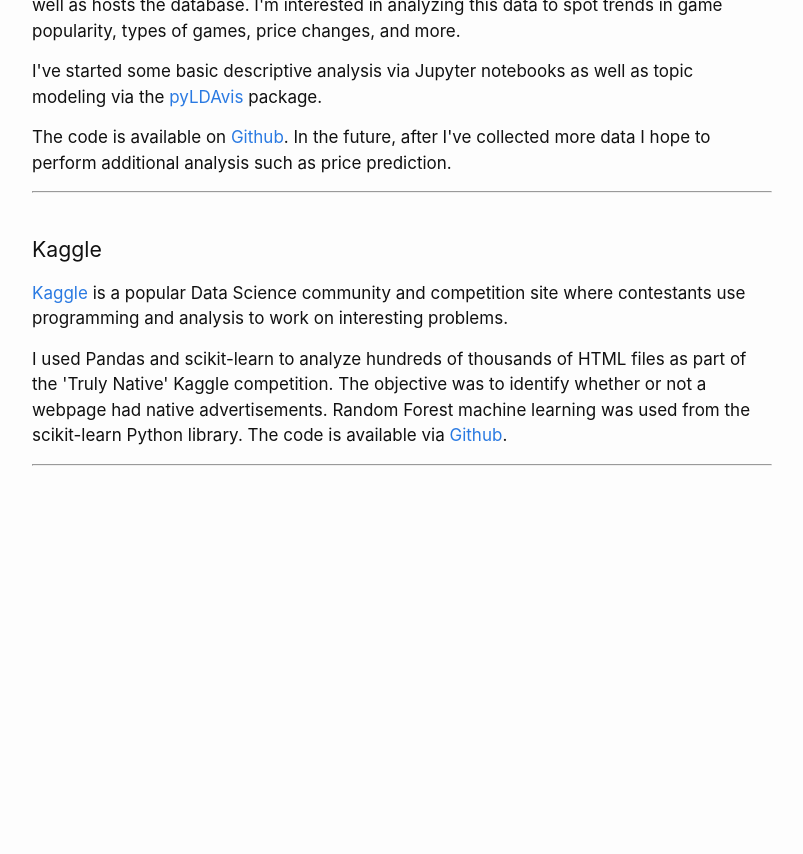
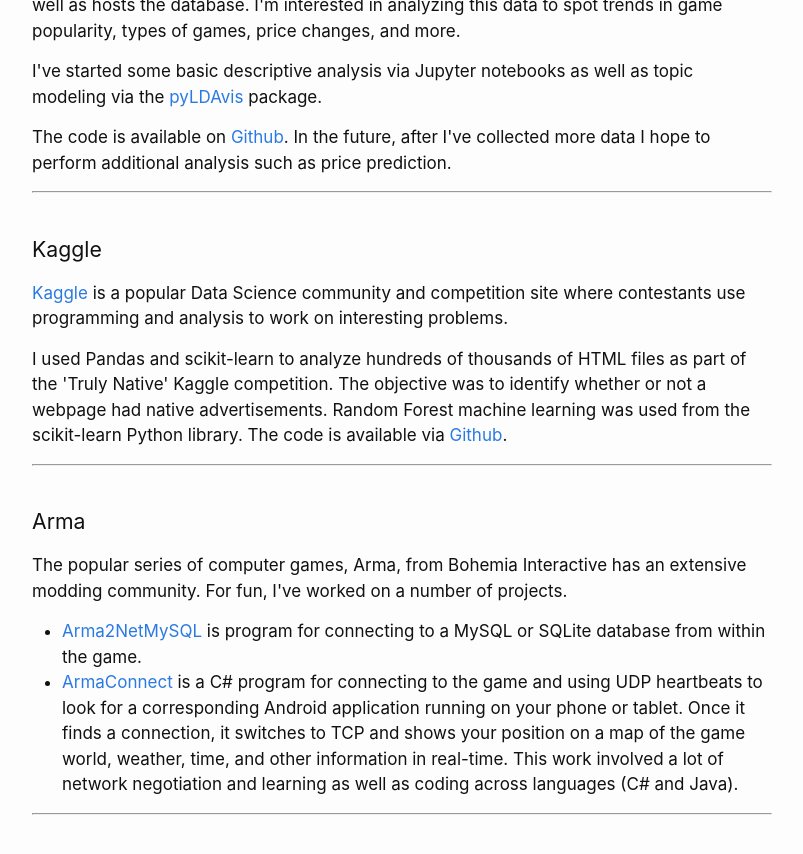
Before and after one commit to carlsonp/carlsonp.github.io, a Jekyll site: the page built from projects.md, in a window 1280 px wide and 900 px high, scrolled down 2519 px. Shown: the top 854 px of the window, without its empty margins (238-1041 px from the left). Built offline with Jekyll 4.4.1, drawn with Linux system fonts in a browser that asks for light colours; before the commit the page ends 3070 px from its top, so only the background shows below that.

Commit message:
add information about Arma projects

```diff
--- /dev/null
+++ b/_includes/projects_arma.html
@@ -0,0 +1,19 @@
+<h4>Arma</h4>
+
+<p>
+    The popular series of computer games, Arma, from Bohemia Interactive has an extensive modding
+    community.  For fun, I've worked on a number of projects.
+</p>
+
+<ul>
+    <li><a target="_blank" rel="noopener" href="https://github.com/firefly2442/Arma2NETMySQLPlugin">Arma2NetMySQL</a>
+    is program for connecting to a MySQL or SQLite database from within the game.</li>
+    <li><a target="_blank" rel="noopener" href="https://github.com/firefly2442/ArmaConnect">ArmaConnect</a>
+    is a C# program for connecting to the game and using UDP heartbeats to look for a corresponding Android
+    application running on your phone or tablet.  Once it finds a connection, it switches to TCP and shows
+    your position on a map of the game world, weather, time, and other information in real-time.  This work involved
+    a lot of network negotiation and learning as well as coding across languages (C# and Java).</li>
+</ul>
+
+<hr>
+<br>
--- a/projects.md
+++ b/projects.md
@@ -13,3 +13,5 @@
 {% include projects_steam_analysis.html %}
 
 {% include projects_kaggle.html %}
+
+{% include projects_arma.html %}
```
